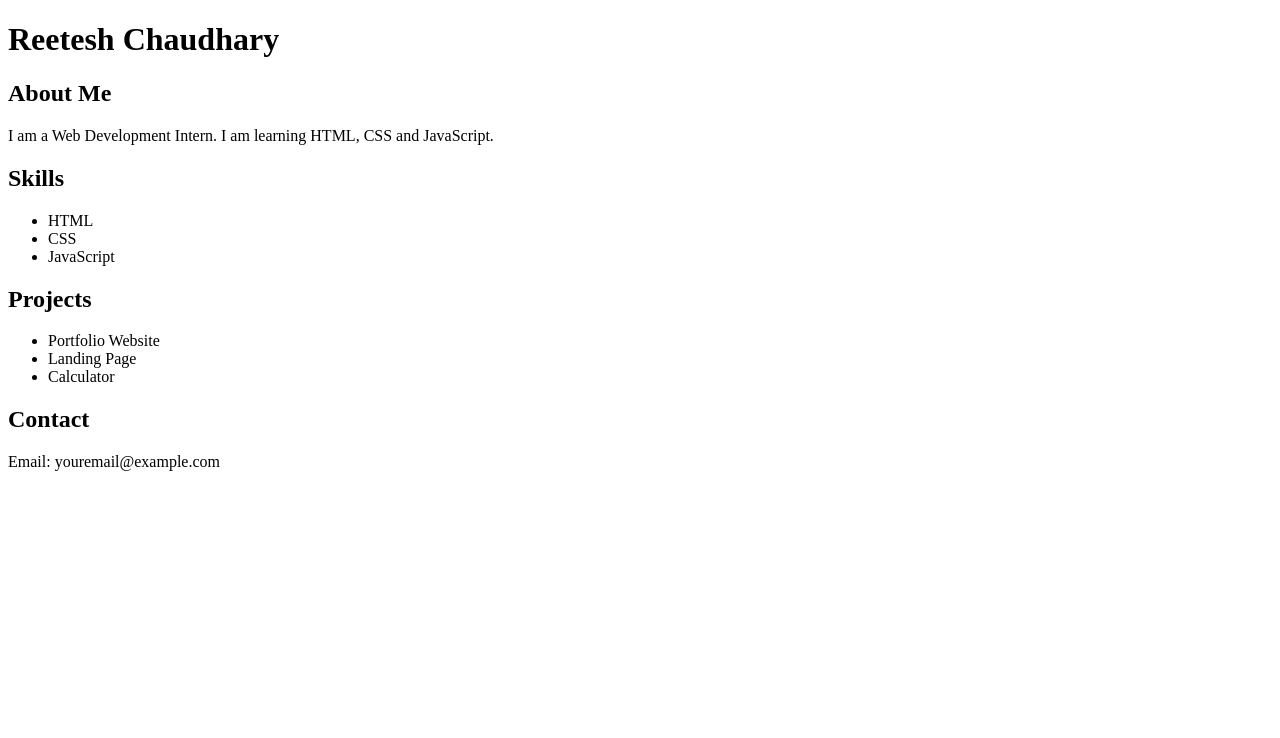
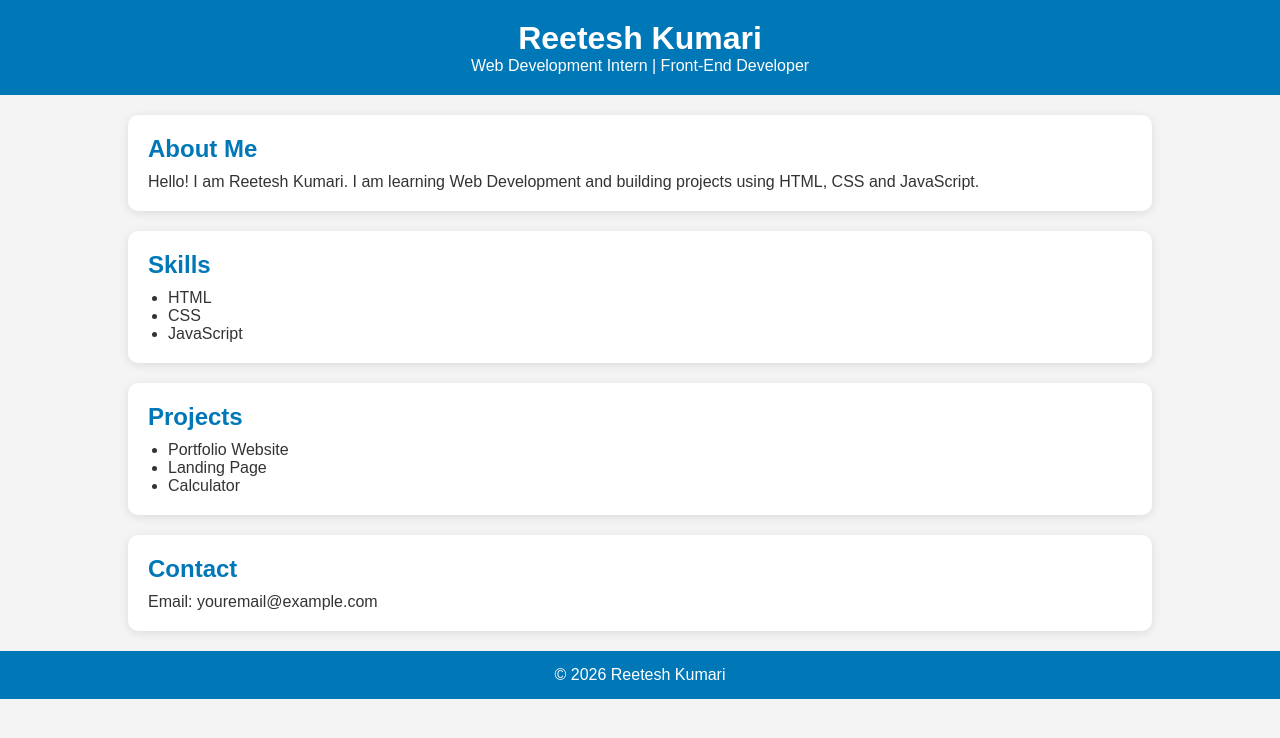
Before and after one commit to reetchaudharyc-hue/CODEVEDAX, a plain HTML site: page index.html in a window 1280 px wide. Drawn offline with Linux system fonts and the light colour scheme.

Commit message:
Update index.html

```diff
--- a/index.html
+++ b/index.html
@@ -2,30 +2,49 @@
 <html>
 <head>
 <title>My Portfolio</title>
+<link rel="stylesheet" href="style.css">
 </head>
+
 <body>
 
-<h1>Reetesh Chaudhary</h1>
+<header>
+<h1>Reetesh Kumari</h1>
+<p>Web Development Intern | Front-End Developer</p>
+</header>
 
+<section>
 <h2>About Me</h2>
-<p>I am a Web Development Intern. I am learning HTML, CSS and JavaScript.</p>
+<p>Hello! I am Reetesh Kumari. I am learning Web Development and building projects using HTML, CSS and JavaScript.</p>
+</section>
 
+<section>
 <h2>Skills</h2>
 <ul>
 <li>HTML</li>
 <li>CSS</li>
 <li>JavaScript</li>
 </ul>
+</section>
 
+<section>
 <h2>Projects</h2>
 <ul>
 <li>Portfolio Website</li>
 <li>Landing Page</li>
 <li>Calculator</li>
 </ul>
+</section>
 
+<section>
 <h2>Contact</h2>
 <p>Email: youremail@example.com</p>
+</section>
+
+<footer>
+<p>© 2026 Reetesh Kumari</p>
+</footer>
+
+<script src="script.js"></script>
 
 </body>
-</html>
+  </html>
```
